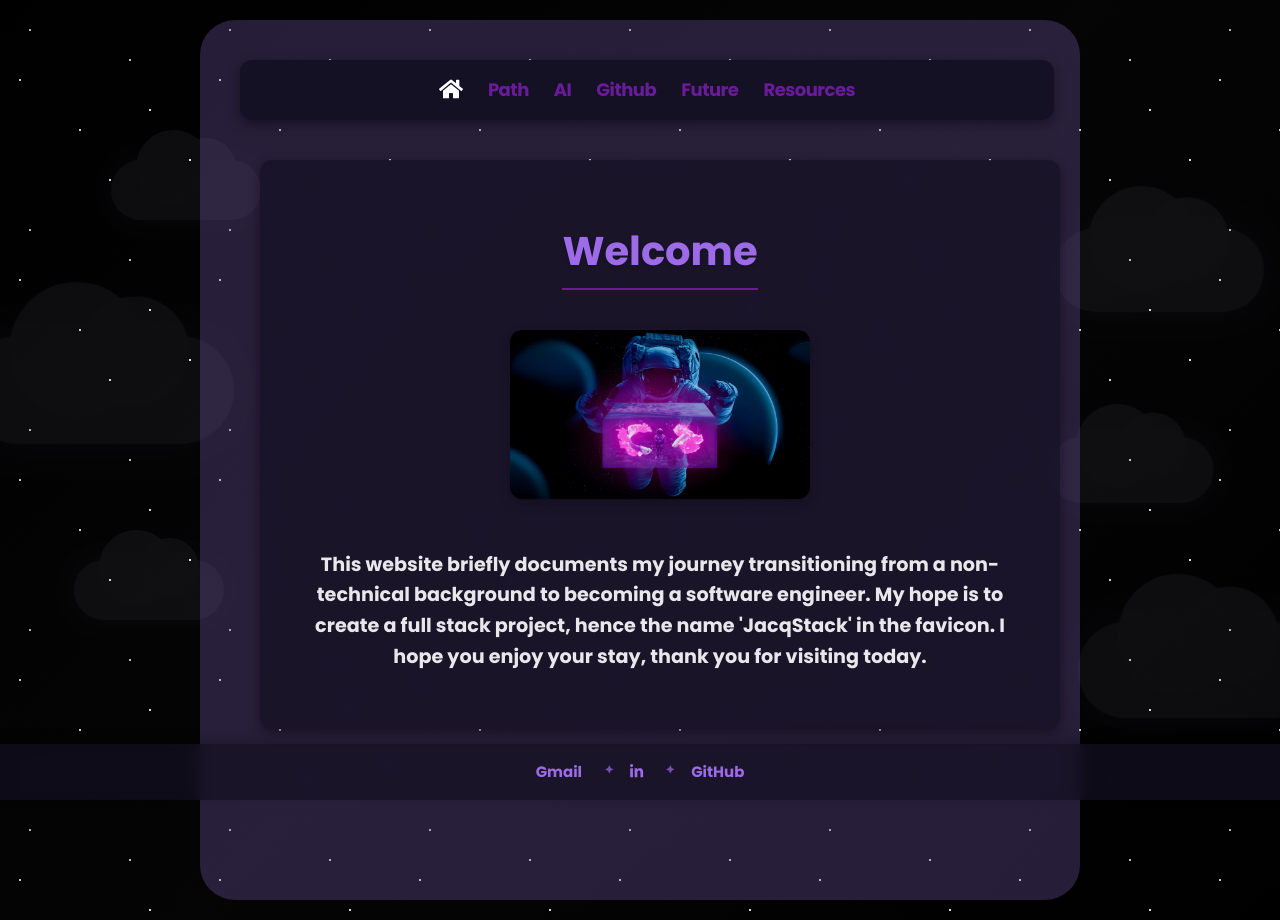
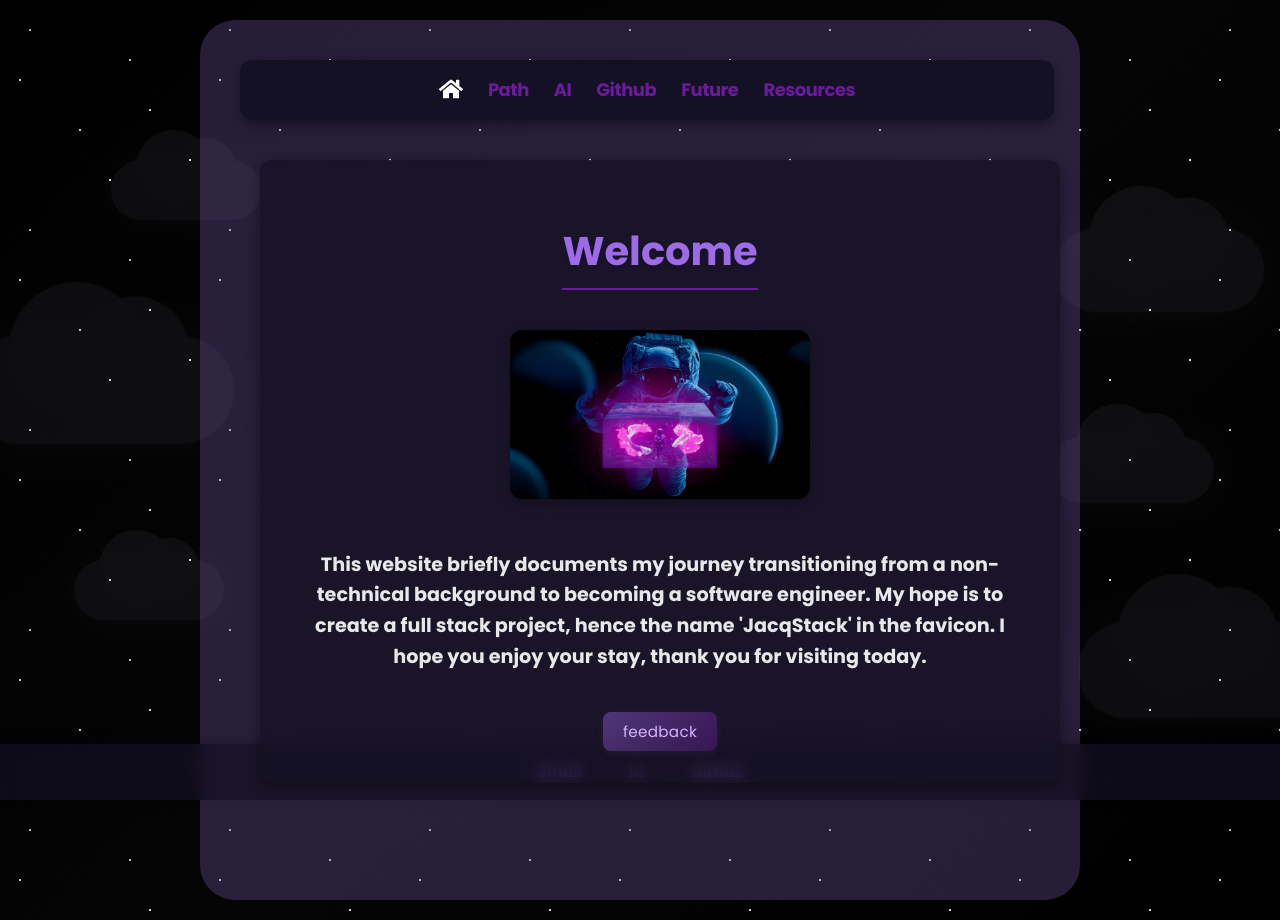
Before and after one commit to jqohayon/html-practice, a React (Vite) app: page / in a window 1280 px wide. Built offline with nearby package versions, Linux system fonts and the light colour scheme.

Commit message:
feedback button

```diff
--- a/src/components/Home.tsx
+++ b/src/components/Home.tsx
@@ -11,6 +11,38 @@ const Home: React.FC = () => {
         <p>
           This website briefly documents my journey transitioning from a non-technical background to becoming a software engineer. My hope is to create a full stack project, hence the name 'JacqStack' in the favicon. I hope you enjoy your stay, thank you for visiting today.
         </p>
+        <button
+          onClick={() => window.location.href = 'mailto:jqohayon@gmail.com?subject=Website%20Feedback'}
+          style={{
+            padding: '8px 20px',
+            fontSize: '0.95rem',
+            background: 'linear-gradient(135deg, rgba(157, 107, 231, 0.4) 0%, rgba(106, 27, 154, 0.4) 100%)',
+            color: '#d4b6ff',
+            border: 'none',
+            borderRadius: '8px',
+            cursor: 'pointer',
+            transition: 'all 0.3s cubic-bezier(0.4, 0, 0.2, 1)',
+            boxShadow: '0 2px 8px rgba(157, 107, 231, 0.1)',
+            marginTop: '15px',
+            fontFamily: "'Poppins', sans-serif",
+            letterSpacing: '0.3px',
+            fontWeight: '400',
+            position: 'relative',
+            overflow: 'hidden'
+          }}
+          onMouseEnter={(e) => {
+            e.currentTarget.style.transform = 'scale(1.03)';
+            e.currentTarget.style.boxShadow = '0 4px 12px rgba(157, 107, 231, 0.15)';
+            e.currentTarget.style.background = 'linear-gradient(135deg, rgba(106, 27, 154, 0.4) 0%, rgba(157, 107, 231, 0.4) 100%)';
+          }}
+          onMouseLeave={(e) => {
+            e.currentTarget.style.transform = 'scale(1)';
+            e.currentTarget.style.boxShadow = '0 2px 8px rgba(157, 107, 231, 0.1)';
+            e.currentTarget.style.background = 'linear-gradient(135deg, rgba(157, 107, 231, 0.4) 0%, rgba(106, 27, 154, 0.4) 100%)';
+          }}
+        >
+          feedback
+        </button>
       </div>
     </>
   );
```
